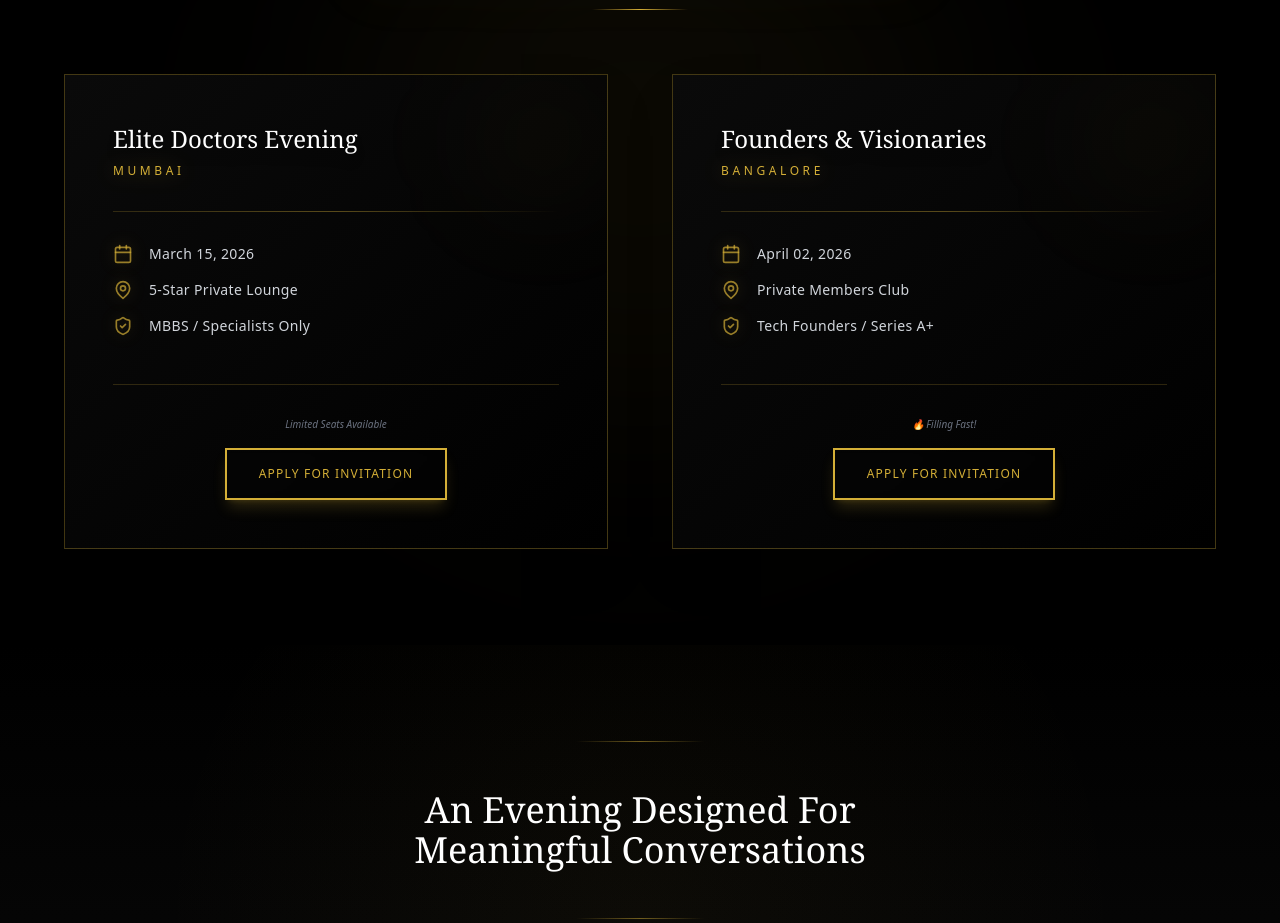
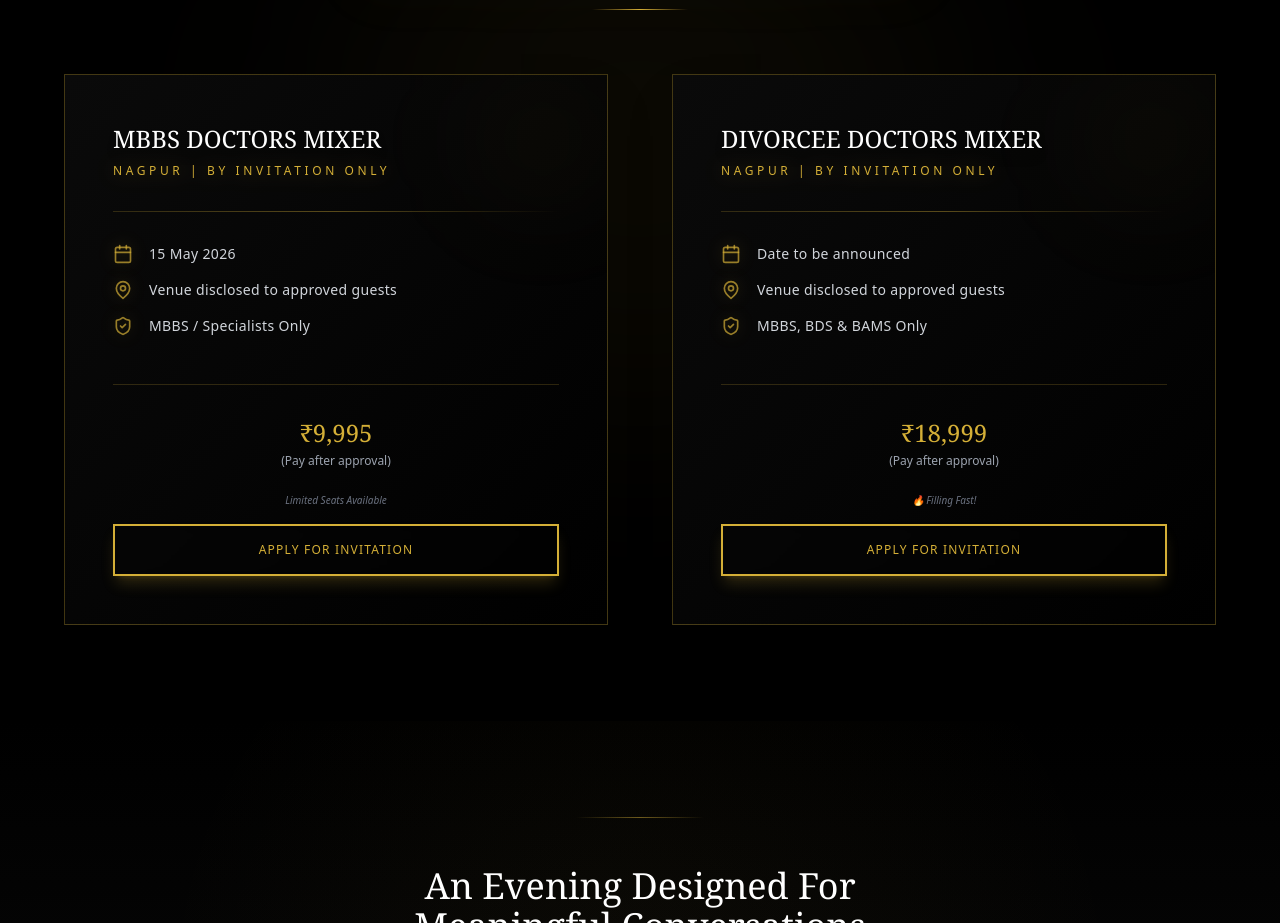
Before and after one commit to Edgarsir/1percentmatchmaking, a React (Vite) app: page / in a window 1280 px wide. Shown: the part 1560-2483 px from the top of the page. Built offline with nearby package versions, Linux system fonts and the light colour scheme.

Commit message:
Update event names and prices: MBBS Doctors Mixer and Divorcee Doctors Mixer

```diff
--- a/google-apps-script-with-email.js
+++ b/google-apps-script-with-email.js
@@ -345,7 +345,7 @@ function testDoPost() {
         city: 'Mumbai',
         contactNumber: '9876543210',
         maritalStatus: 'Single',
-        eventInterest: 'Elite Doctors Evening - Mumbai'
+        eventInterest: 'MBBS Doctors Mixer - Nagpur'
       })
     }
   };
@@ -359,7 +359,7 @@ function testEmail() {
   const testData = {
     name: 'Test User',
     email: 'your-email@example.com', // Replace with your email to test
-    eventInterest: 'Elite Doctors Evening - Mumbai'
+    eventInterest: 'MBBS Doctors Mixer - Nagpur'
   };
 
   sendConfirmationEmail(testData);
--- a/src/App.jsx
+++ b/src/App.jsx
@@ -325,8 +325,8 @@ const App = () => {
                       className="w-full bg-deep-black border border-gold/20 rounded px-2 py-1.5 text-xs text-white focus:border-gold focus:outline-none transition-colors"
                     >
                       <option value="">Select Event</option>
-                      <option value="Elite Doctors Evening - Mumbai">Elite Doctors Evening - Mumbai</option>
-                      <option value="Founders & Visionaries - Bangalore">Founders & Visionaries - Bangalore</option>
+                      <option value="MBBS Doctors Mixer - Nagpur">MBBS Doctors Mixer - Nagpur</option>
+                      <option value="Divorcee Doctors Mixer - Nagpur">Divorcee Doctors Mixer - Nagpur</option>
                       <option value="Any Upcoming Event">Any Upcoming Event</option>
                     </select>
                   </div>
@@ -717,21 +717,25 @@ const App = () => {
           <div className="grid md:grid-cols-2 lg:grid-cols-2 gap-12 xl:gap-16 max-w-6xl mx-auto">
             {[
               {
-                title: "Elite Doctors Evening",
-                location: "Mumbai",
-                date: "March 15, 2026",
-                venue: "5-Star Private Lounge",
+                title: "MBBS DOCTORS MIXER",
+                location: "Nagpur | By Invitation Only",
+                date: "15 May 2026",
+                venue: "Venue disclosed to approved guests",
                 category: "MBBS / Specialists Only",
+                price: "₹9,995",
+                priceNote: "(Pay after approval)",
                 seats: "12 / 50",
                 seatsFilled: 38,
                 totalSeats: 50
               },
               {
-                title: "Founders & Visionaries",
-                location: "Bangalore",
-                date: "April 02, 2026",
-                venue: "Private Members Club",
-                category: "Tech Founders / Series A+",
+                title: "DIVORCEE DOCTORS MIXER",
+                location: "Nagpur | By Invitation Only",
+                date: "Date to be announced",
+                venue: "Venue disclosed to approved guests",
+                category: "MBBS, BDS & BAMS Only",
+                price: "₹18,999",
+                priceNote: "(Pay after approval)",
                 seats: "08 / 50",
                 seatsFilled: 42,
                 totalSeats: 50
@@ -762,14 +766,18 @@ const App = () => {
                       <span className="tracking-wide">{event.category}</span>
                     </div>
                   </div>
-                  <div className="pt-8 border-t border-[#D4AF37]/20 text-center">
-                    <p className="text-[10px] text-gray-500 italic mb-4">
+                  <div className="pt-8 border-t border-[#D4AF37]/20">
+                    <div className="text-center mb-6">
+                      <p className="text-2xl font-serif text-[#D4AF37] mb-1">{event.price}</p>
+                      <p className="text-xs text-gray-400">{event.priceNote}</p>
+                    </div>
+                    <p className="text-[10px] text-gray-500 italic mb-4 text-center">
                       {event.seatsFilled >= 40 ? '🔥 Filling Fast!' : event.seatsFilled >= 30 ? 'Limited Seats Available' : 'Seats Available'}
                     </p>
                     <Button
                       variant="secondary"
                       onClick={() => setShowApplicationForm(true)}
-                      className="px-8 py-3 text-xs shadow-lg shadow-[#D4AF37]/20 hover:shadow-xl hover:shadow-[#D4AF37]/40 hover:scale-105"
+                      className="px-8 py-3 text-xs shadow-lg shadow-[#D4AF37]/20 hover:shadow-xl hover:shadow-[#D4AF37]/40 hover:scale-105 w-full"
                     >
                       Apply For Invitation
                     </Button>
@@ -1262,21 +1270,25 @@ const App = () => {
         <div className="grid md:grid-cols-2 gap-12 max-w-6xl mx-auto">
           {[
             {
-              title: "Elite Doctors Evening",
-              location: "Mumbai",
-              date: "March 15, 2026",
-              venue: "5-Star Private Lounge",
+              title: "MBBS DOCTORS MIXER",
+              location: "Nagpur | By Invitation Only",
+              date: "15 May 2026",
+              venue: "Venue disclosed to approved guests",
               category: "MBBS / Specialists Only",
+              price: "₹9,995",
+              priceNote: "(Pay after approval)",
               seats: "12 / 50",
               seatsFilled: 38,
               totalSeats: 50
             },
             {
-              title: "Founders & Visionaries",
-              location: "Bangalore",
-              date: "April 02, 2026",
-              venue: "Private Members Club",
-              category: "Tech Founders / Series A+",
+              title: "DIVORCEE DOCTORS MIXER",
+              location: "Nagpur | By Invitation Only",
+              date: "Date to be announced",
+              venue: "Venue disclosed to approved guests",
+              category: "MBBS, BDS & BAMS Only",
+              price: "₹18,999",
+              priceNote: "(Pay after approval)",
               seats: "08 / 50",
               seatsFilled: 42,
               totalSeats: 50
@@ -1307,7 +1319,11 @@ const App = () => {
                     <span className="tracking-wide">{event.category}</span>
                   </div>
                 </div>
-                <div className="flex justify-between items-center pt-8 border-t border-[#D4AF37]/20">
+                <div className="pt-8 border-t border-[#D4AF37]/20">
+                  <div className="text-center mb-6">
+                    <p className="text-2xl font-serif text-[#D4AF37] mb-1">{event.price}</p>
+                    <p className="text-xs text-gray-400">{event.priceNote}</p>
+                  </div>
                   <div className="flex-1 text-center">
                     <p className="text-[10px] text-gray-500 italic mb-4">
                       {event.seatsFilled >= 40 ? '🔥 Filling Fast!' : event.seatsFilled >= 30 ? 'Limited Seats Available' : 'Seats Available'}
@@ -1315,7 +1331,7 @@ const App = () => {
                     <Button
                       variant="secondary"
                       onClick={() => setShowApplicationForm(true)}
-                      className="px-8 py-3 text-xs shadow-lg shadow-[#D4AF37]/20 hover:shadow-xl hover:shadow-[#D4AF37]/40 hover:scale-105"
+                      className="px-8 py-3 text-xs shadow-lg shadow-[#D4AF37]/20 hover:shadow-xl hover:shadow-[#D4AF37]/40 hover:scale-105 w-full"
                     >
                       Apply For Invitation
                     </Button>
```
